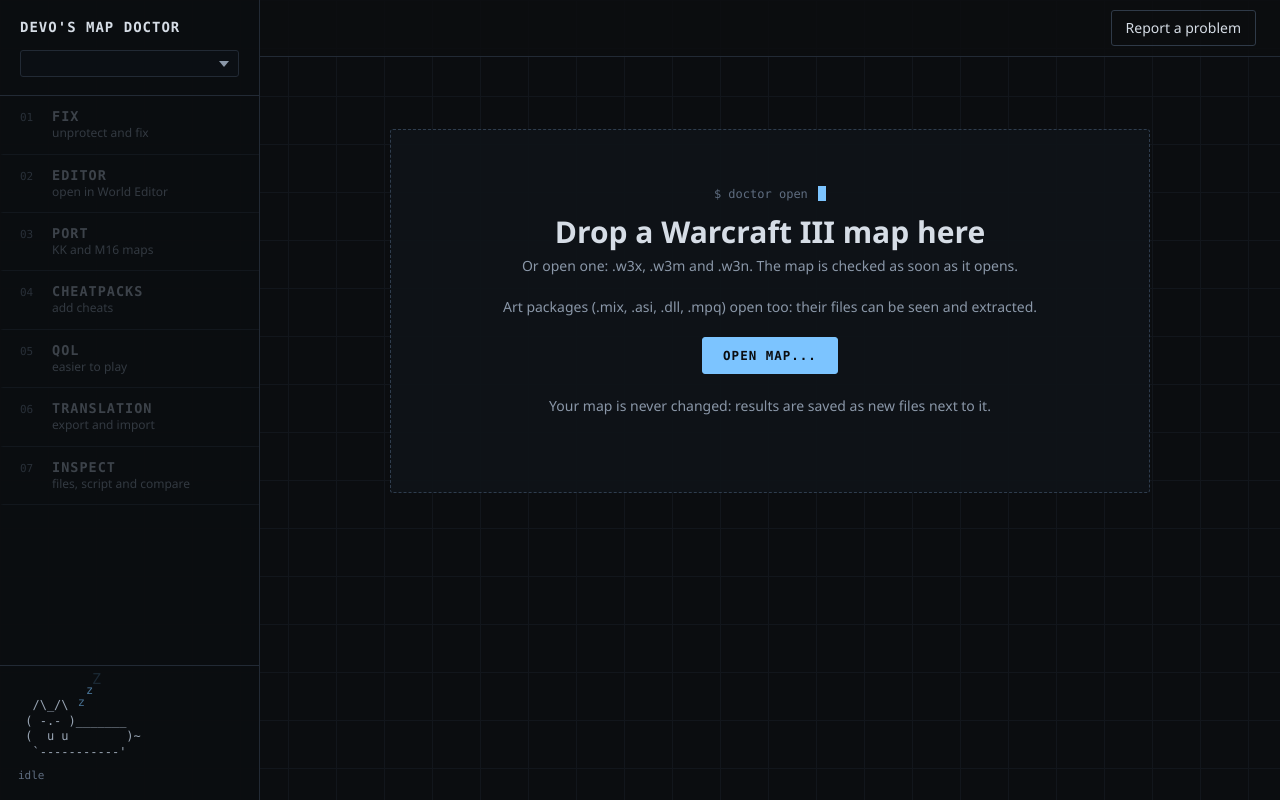
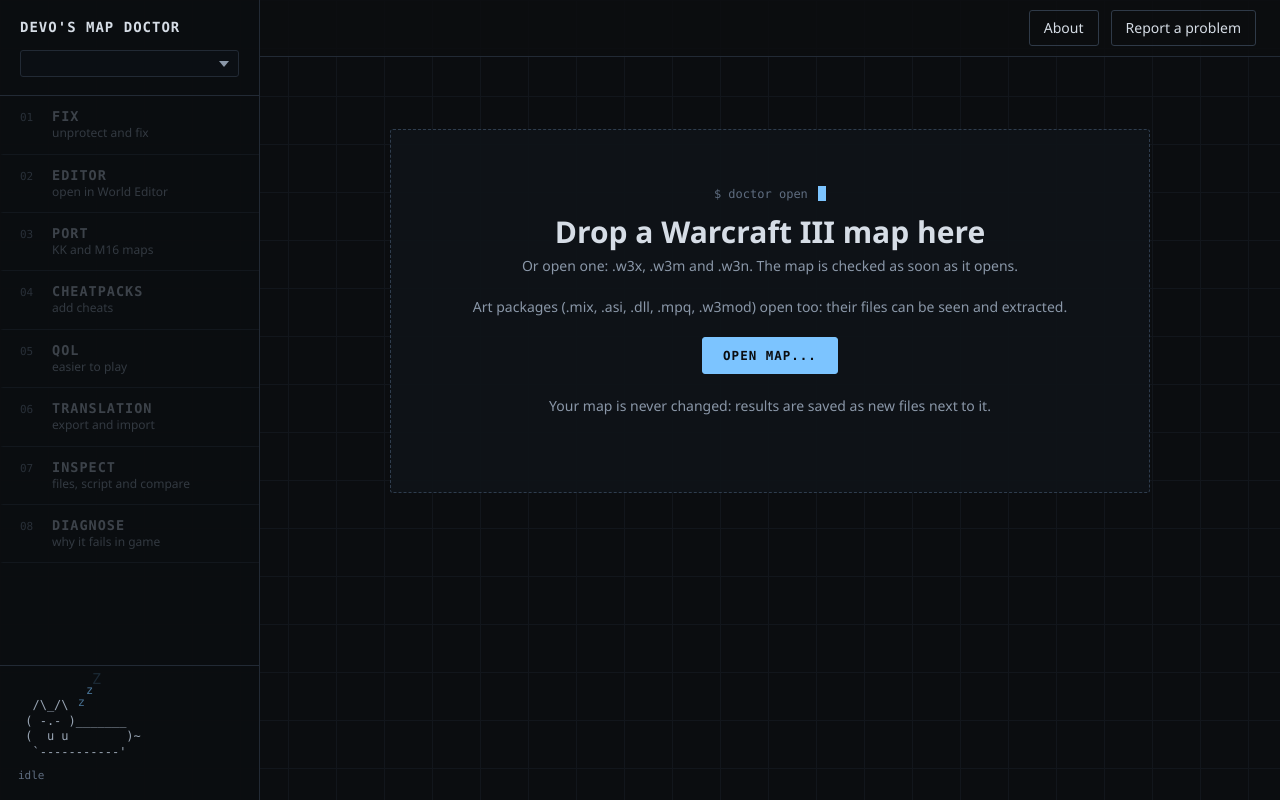
Before and after one commit to devoltzz/devos-map-doctor, a plain HTML site: page ui/index.html in a window 1280 px wide. Drawn offline with Linux system fonts and the light colour scheme.

Commit message:
ui/index.html: 1.7.9

```diff
--- a/ui/index.html
+++ b/ui/index.html
@@ -30,6 +30,8 @@
         <span class="hint">export and import</span></button>
       <button data-mode="inspect"><span class="code">07</span><span class="name">INSPECT</span>
         <span class="hint">files, script and compare</span></button>
+      <button data-mode="diagnose" data-tab="diagnose"><span class="code">08</span><span class="name">DIAGNOSE</span>
+        <span class="hint">why it fails in game</span></button>
     </nav>
     <div class="cat" id="cat" aria-hidden="true">
       <div class="zz"><span>z</span><span>z</span><span>Z</span></div>
@@ -50,6 +52,7 @@
       <span id="update" class="hidden"></span>
       <div class="grow"></div>
       <button class="btn hidden" id="btnOpen">Open another map...</button>
+      <button class="btn ghost" id="btnAbout" title="What this program is, its version and its licenses">About</button>
       <button class="btn ghost" id="btnReport" title="Open a GitHub issue with this report">Report a problem</button>
     </header>
 
@@ -59,7 +62,7 @@
           <div class="code">$ doctor open <span class="cursor"></span></div>
           <h2>Drop a Warcraft III map here</h2>
           <p>Or open one: .w3x, .w3m and .w3n. The map is checked as soon as it opens.</p>
-          <p class="faint">Art packages (.mix, .asi, .dll, .mpq) open too: their files can be seen and extracted.</p>
+          <p class="faint">Art packages (.mix, .asi, .dll, .mpq, .w3mod) open too: their files can be seen and extracted.</p>
           <button class="btn primary" id="btnOpen2">Open map...</button>
           <p class="faint" style="margin-top:22px">Your map is never changed: results are saved as new files next to it.</p>
         </div>
@@ -120,6 +123,10 @@
           <div class="tab hidden" id="tab-script"></div>
           <div class="tab hidden" id="tab-compare"></div>
         </section>
+        <section class="mode hidden" id="mode-diagnose">
+          <div class="modehead"><div class="code">08 / DIAGNOSE</div><h2>Diagnose</h2></div>
+          <div class="tab" id="tab-diagnose"></div>
+        </section>
       </section>
     </main>
 
@@ -128,6 +135,7 @@
 <div id="toasts"></div>
 <script src="i18n_data.js"></script>
 <script src="i18n.js"></script>
+<script src="model3d.js"></script>
 <script src="app.js"></script>
 </body>
 </html>
```
